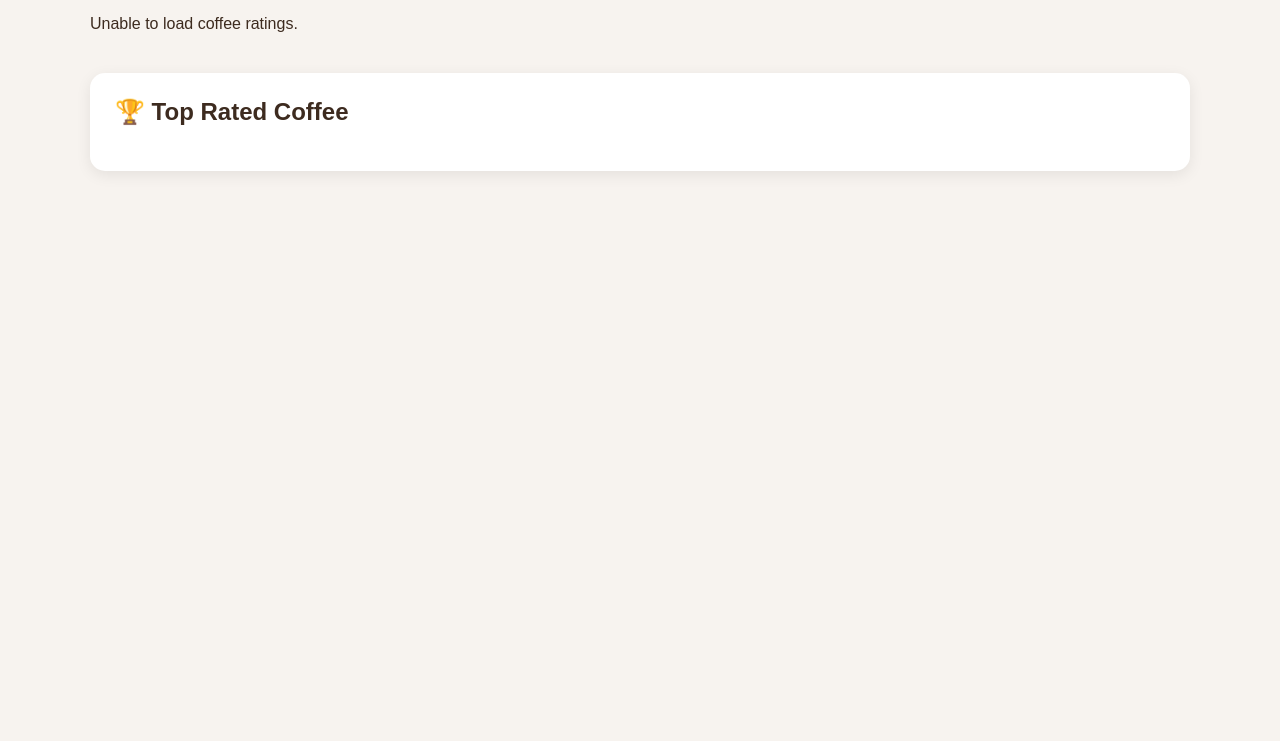
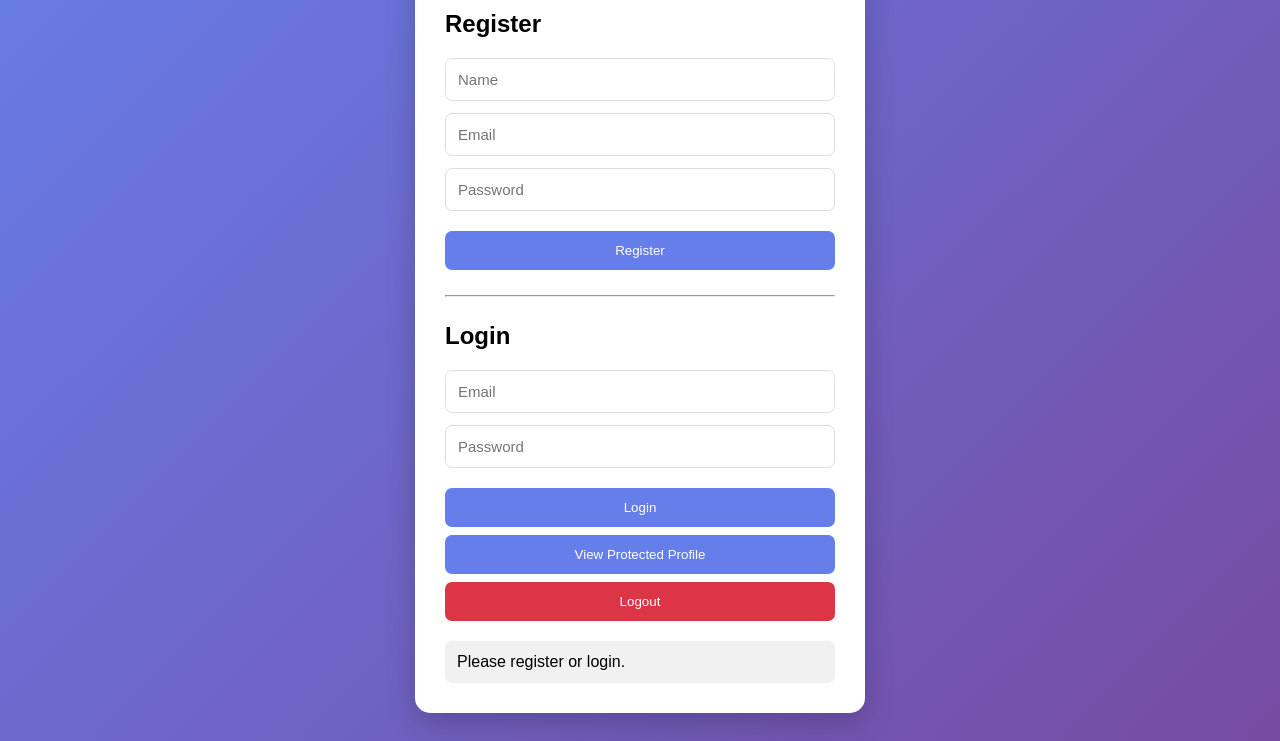
Before and after one commit to dipaliadkine55-png/Wrokora-Internship, a website: page index.html in a window 1280 px wide. Shown: the part 132-873 px from the top of the page. Before the commit the page ends 800 px from the top, so only its background shows below. Drawn offline with Linux system fonts and the light colour scheme; no server answers.

Commit message:
wrokora internship task6
JWT Auth

```diff
--- a/index.html
+++ b/index.html
@@ -10,53 +10,371 @@
         content="width=device-width, initial-scale=1.0"
     >
 
-    <title>Coffee Rating</title>
+    <title>JWT Authentication</title>
 
-    <link rel="stylesheet" href="style.css">
+    <style>
+
+        * {
+            box-sizing: border-box;
+        }
+
+        body {
+            font-family: Arial, sans-serif;
+
+            background:
+                linear-gradient(
+                    135deg,
+                    #667eea,
+                    #764ba2
+                );
+
+            min-height: 100vh;
+
+            display: flex;
+
+            justify-content: center;
+
+            align-items: center;
+
+            padding: 20px;
+        }
+
+        .container {
+            width: 100%;
+            max-width: 450px;
+        }
+
+        .card {
+            background: white;
+
+            padding: 30px;
+
+            border-radius: 15px;
+
+            box-shadow:
+                0 10px 30px
+                rgba(0, 0, 0, 0.2);
+        }
+
+        h1 {
+            text-align: center;
+
+            margin-bottom: 25px;
+        }
+
+        input {
+            width: 100%;
+
+            padding: 12px;
+
+            margin-bottom: 12px;
+
+            border: 1px solid #ddd;
+
+            border-radius: 7px;
+
+            font-size: 15px;
+        }
+
+        button {
+            width: 100%;
+
+            padding: 12px;
+
+            margin-top: 8px;
+
+            border: none;
+
+            border-radius: 7px;
+
+            background: #667eea;
+
+            color: white;
+
+            cursor: pointer;
+        }
+
+        button:hover {
+            background: #5568d8;
+        }
+
+        .logout {
+            background: #dc3545;
+        }
+
+        .message {
+            margin-top: 20px;
+
+            padding: 12px;
+
+            border-radius: 7px;
+
+            background: #f1f1f1;
+        }
+
+        .profile {
+            margin-top: 20px;
+
+            padding: 15px;
+
+            background: #f5f5f5;
+
+            border-radius: 8px;
+        }
+
+    </style>
 
 </head>
 
 <body>
 
-    <div class="container">
+<div class="container">
 
-        <header>
+    <div class="card">
 
-            <h1>☕ Coffee Rating</h1>
-
-            <p>
-                Vote for your favorite coffee.
-            </p>
-
-        </header>
+        <h1>🔐 User Authentication</h1>
 
 
-        <!-- Coffee cards -->
+        <!-- Register -->
 
-        <section>
+        <h2>Register</h2>
 
-            <div
-                id="coffeeContainer"
-                class="coffee-grid"
-            ></div>
+        <input
+            id="registerName"
+            type="text"
+            placeholder="Name"
+        >
 
-        </section>
+        <input
+            id="registerEmail"
+            type="email"
+            placeholder="Email"
+        >
+
+        <input
+            id="registerPassword"
+            type="password"
+            placeholder="Password"
+        >
+
+        <button onclick="register()">
+            Register
+        </button>
 
 
-        <!-- Leaderboard -->
+        <hr style="margin: 25px 0;">
 
-        <section class="leaderboard">
 
-            <h2>🏆 Top Rated Coffee</h2>
+        <!-- Login -->
 
-            <div id="leaderboard"></div>
+        <h2>Login</h2>
 
-        </section>
+        <input
+            id="loginEmail"
+            type="email"
+            placeholder="Email"
+        >
+
+        <input
+            id="loginPassword"
+            type="password"
+            placeholder="Password"
+        >
+
+        <button onclick="login()">
+            Login
+        </button>
+
+
+        <!-- Protected route -->
+
+        <button onclick="getProfile()">
+            View Protected Profile
+        </button>
+
+
+        <button
+            class="logout"
+            onclick="logout()"
+        >
+            Logout
+        </button>
+
+
+        <div
+            id="message"
+            class="message"
+        >
+            Please register or login.
+        </div>
 
     </div>
 
+</div>
 
-    <script src="script.js"></script>
+
+<script>
+
+    const message =
+        document.getElementById(
+            "message"
+        );
+
+
+    // Register
+    async function register() {
+
+        const name =
+            document.getElementById(
+                "registerName"
+            ).value;
+
+        const email =
+            document.getElementById(
+                "registerEmail"
+            ).value;
+
+        const password =
+            document.getElementById(
+                "registerPassword"
+            ).value;
+
+
+        const response =
+            await fetch(
+                "/api/auth/register",
+                {
+                    method: "POST",
+
+                    headers: {
+                        "Content-Type":
+                            "application/json"
+                    },
+
+                    body: JSON.stringify({
+                        name,
+                        email,
+                        password
+                    })
+                }
+            );
+
+
+        const data =
+            await response.json();
+
+        message.textContent =
+            data.message;
+    }
+
+
+    // Login
+    async function login() {
+
+        const email =
+            document.getElementById(
+                "loginEmail"
+            ).value;
+
+        const password =
+            document.getElementById(
+                "loginPassword"
+            ).value;
+
+
+        const response =
+            await fetch(
+                "/api/auth/login",
+                {
+                    method: "POST",
+
+                    headers: {
+                        "Content-Type":
+                            "application/json"
+                    },
+
+                    credentials: "include",
+
+                    body: JSON.stringify({
+                        email,
+                        password
+                    })
+                }
+            );
+
+
+        const data =
+            await response.json();
+
+        message.textContent =
+            data.message;
+    }
+
+
+    // Protected route
+    async function getProfile() {
+
+        const response =
+            await fetch(
+                "/api/profile",
+                {
+                    credentials: "include"
+                }
+            );
+
+
+        const data =
+            await response.json();
+
+
+        if (response.ok) {
+
+            message.innerHTML = `
+                <div class="profile">
+
+                    <strong>
+                        Welcome
+                        ${data.user.name}
+                    </strong>
+
+                    <br><br>
+
+                    Email:
+                    ${data.user.email}
+
+                </div>
+            `;
+
+        } else {
+
+            message.textContent =
+                data.message;
+        }
+    }
+
+
+    // Logout
+    async function logout() {
+
+        const response =
+            await fetch(
+                "/api/auth/logout",
+                {
+                    method: "POST",
+
+                    credentials: "include"
+                }
+            );
+
+
+        const data =
+            await response.json();
+
+        message.textContent =
+            data.message;
+    }
+
+</script>
 
 </body>
 
```
